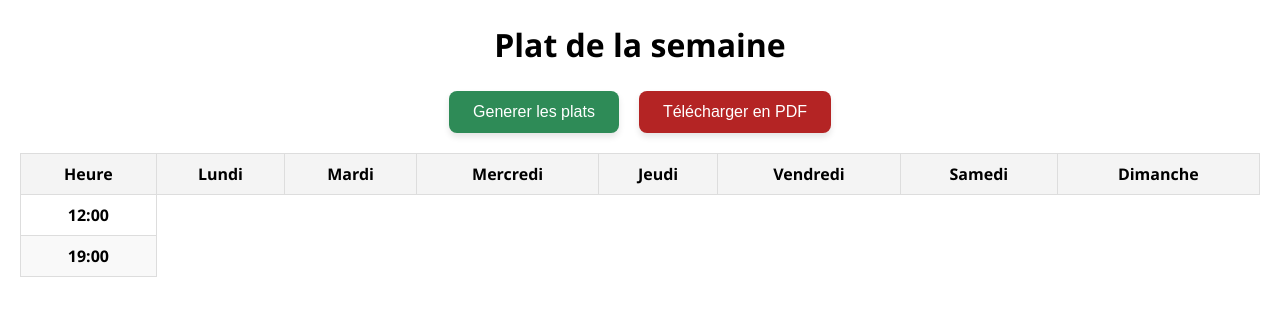
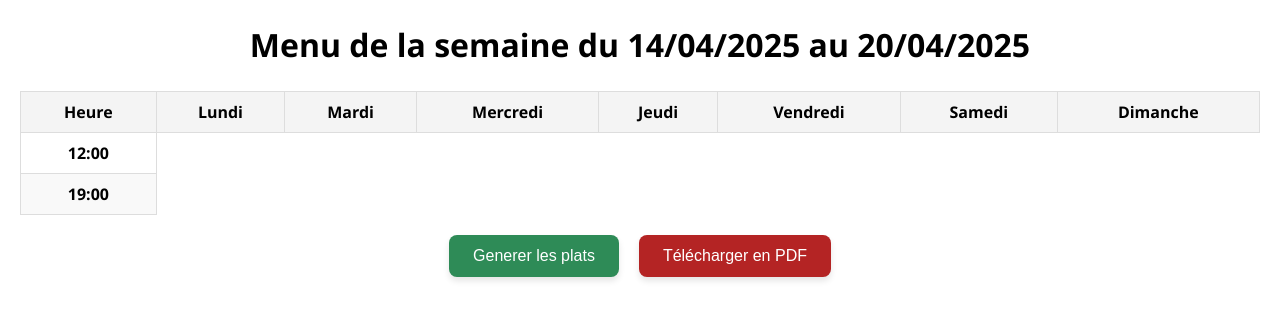
Before and after one commit to TheRealGalaxyy/cookingWeb, a plain HTML site: page index.html in a window 1280 px wide. Drawn offline with Linux system fonts and the light colour scheme.

Commit message:
🚀 Meilleur pdf + dates

```diff
--- a/index.css
+++ b/index.css
@@ -8,11 +8,11 @@ body {
 #centeredContainer {
     display: flex;
     justify-content: center;
-    margin-bottom: 20px;
+    margin-top: 20px;
 }
 
 #downloadPdf{
-    background-color: rgb(180, 36, 36); /* Vert élégant */
+    background-color: rgb(180, 36, 36);
     color: white;
     border: none;
     padding: 12px 24px;
--- a/index.html
+++ b/index.html
@@ -11,12 +11,8 @@
 </head>
 <body>
 
-    <h1 style="text-align: center;">Plat de la semaine</h1>
-
-    <div id="centeredContainer">
-        <button id="generateWeek">Generer les plats</button>
-        <button id="downloadPdf">Télécharger en PDF</button>
-    </div>
+    <div id="pdfContent">
+        <h1 id="title" style="text-align: center;"></h1>
 
         <table>
             <thead>
@@ -40,6 +36,12 @@
                 </tr>
             </tbody>
         </table>
+    </div>
+
+    <div id="centeredContainer">
+        <button id="generateWeek">Generer les plats</button>
+        <button id="downloadPdf">Télécharger en PDF</button>
+    </div>
 
     <div id="popup" style="display:none">
         <div id="popupContent">
@@ -50,5 +52,6 @@
         </div>
     </div>
 
+
 </body>
 </html>
--- a/index.js
+++ b/index.js
@@ -1,6 +1,7 @@
 document.addEventListener('DOMContentLoaded', () => {
     const midiRow = document.getElementById('midi');
     const soirRow = document.getElementById('soir');
+    const title = document.getElementById('title');
     const generateWeekButton = document.getElementById('generateWeek');
     const downloadButton = document.getElementById('downloadPdf');
 
@@ -113,10 +114,9 @@ document.addEventListener('DOMContentLoaded', () => {
         };
     }
 
-    // Fonction pour obtenir les dates de la semaine actuelle sans librairie externe
     function getCurrentWeekDates() {
         const today = new Date();
-        const monday = today.getDate() - today.getDay() + 1; // Lundi de la semaine
+        const monday = today.getDate() - today.getDay() + 1;
         const week = [];
 
         for (let i = 0; i < 7; i++) {
@@ -127,18 +127,20 @@ document.addEventListener('DOMContentLoaded', () => {
         return week;
     }
 
+    const semaineActuelle = getCurrentWeekDates();
+    title.textContent = "Menu de la semaine du " + semaineActuelle[0] + " au " + semaineActuelle[6];
+
     generateWeekButton.addEventListener('click', generateWeekMeals);
 
     downloadButton.addEventListener('click', () => {
-        const element = document.querySelector('table');
-        const semaineActuelle = getCurrentWeekDates();
+        const element = document.getElementById('pdfContent');
         const filename = "repas_"+semaineActuelle[0]+"-"+semaineActuelle[6]+".pdf";
         const opt = {
             margin:       0.5,
             filename:     filename,
             image:        { type: 'jpeg', quality: 0.98 },
             html2canvas:  { scale: 2 },
-            jsPDF:        { unit: 'in', format: 'a4', orientation: 'landscape' }
+            jsPDF:        { unit: 'in', format: 'a5', orientation: 'landscape' }
         };
         html2pdf().set(opt).from(element).save();
     });
```
Lines whose indentation alone changed are shown as unchanged.
